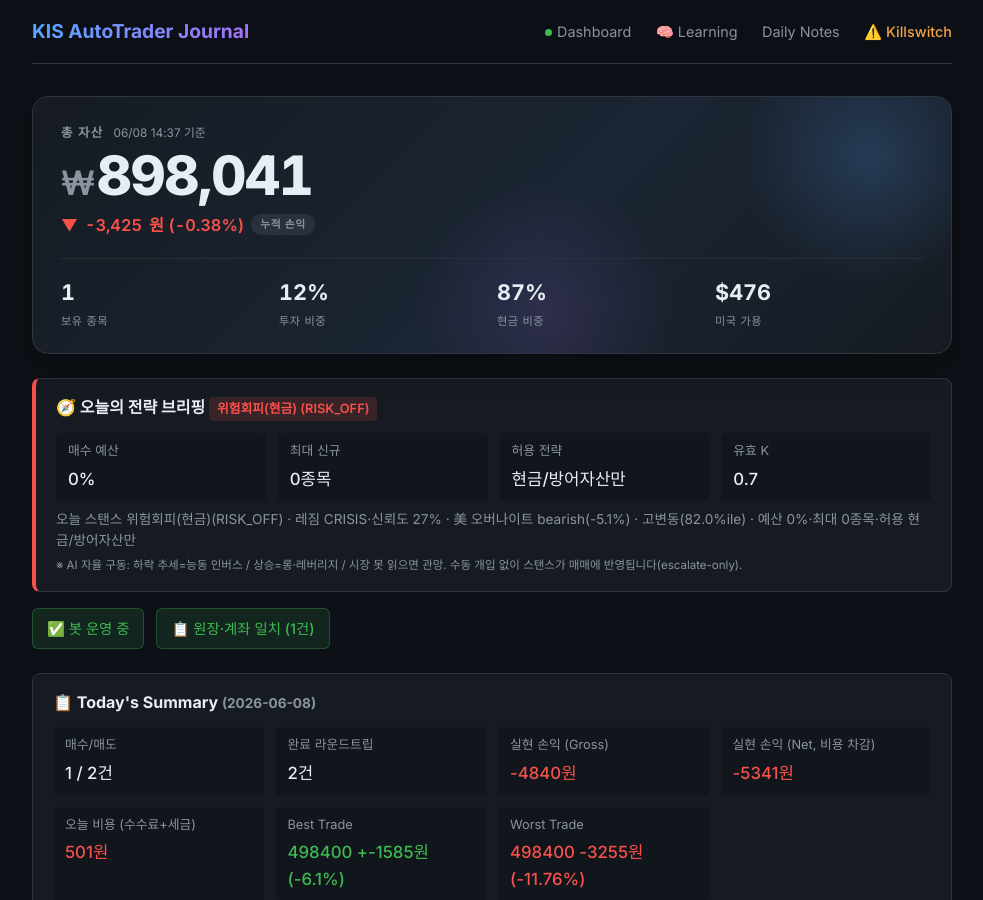
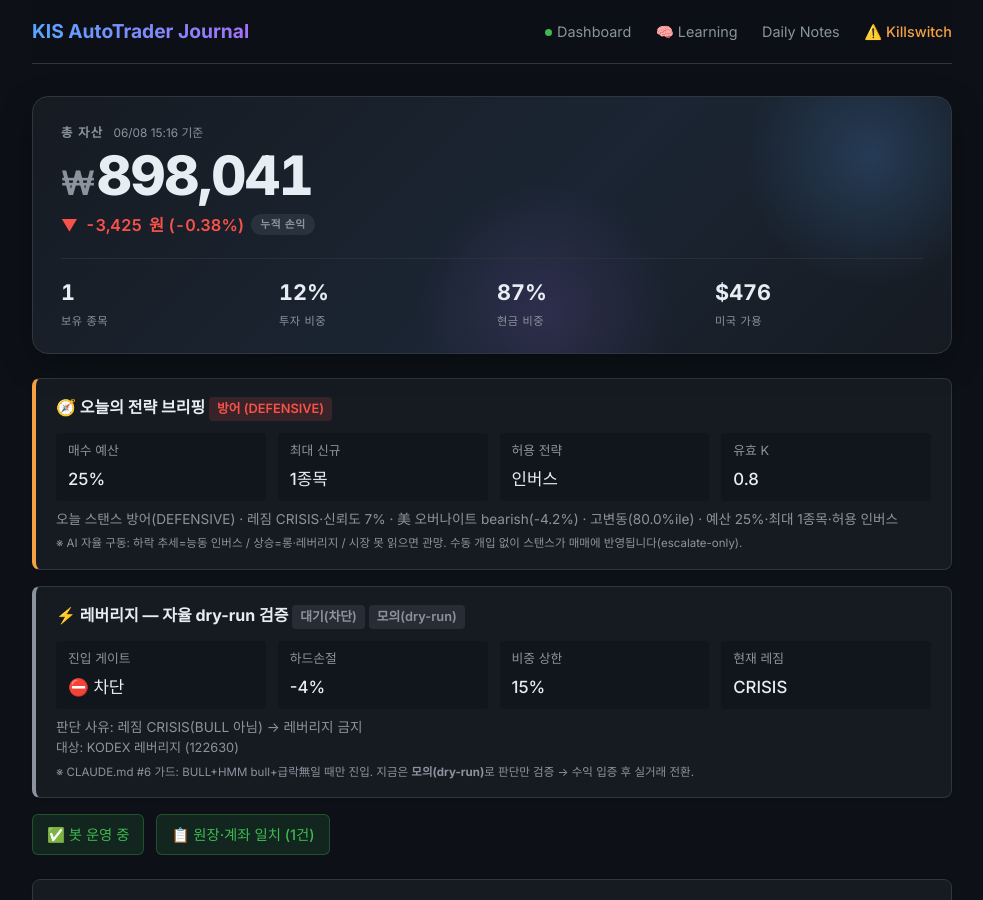
Before and after one commit to BudongJW/kis-trading-journal, a Jekyll site: the page built from index.html, in a window 1280 px wide and 900 px high. Shown: the whole window, without its empty margins (148-1131 px from the left). Built offline with Jekyll 4.4.1, drawn with Linux system fonts in a browser that asks for light colours; nearby versions of some CDN libraries; some of the changed text lies outside the part shown.

Commit message:
auto: portfolio update 15:16

```diff
--- a/_data/portfolio.json
+++ b/_data/portfolio.json
@@ -1,5 +1,5 @@
 {
-  "updated_at": "2026-06-08T14:37:17.693422",
+  "updated_at": "2026-06-08T15:16:32.086136",
   "initial_capital": 500000,
   "cash": 726981,
   "holdings": [
@@ -12,6 +12,9 @@
       "buy_price": 114630,
       "pnl": 10,
       "pnl_pct": 0.0,
+      "atr_at_buy": 0.0,
+      "hold_days": 1,
+      "peak_price": 114640,
       "stop_price": 111191
     }
   ],
@@ -49,7 +52,8 @@
       "side": "buy",
       "qty": 1,
       "price": 27670,
-      "amount": 27670
+      "amount": 27670,
+      "reason": ""
     },
     {
       "timestamp": "2026-06-04T09:13:38",
@@ -60,7 +64,8 @@
       "side": "buy",
       "qty": 1,
       "price": 166100,
-      "amount": 166100
+      "amount": 166100,
+      "reason": ""
     },
     {
       "timestamp": "2026-06-04T11:16:38",
@@ -71,7 +76,8 @@
       "side": "sell",
       "qty": 1,
       "price": 168510,
-      "amount": 168510
+      "amount": 168510,
+      "reason": ""
     },
     {
       "timestamp": "2026-06-04T14:44:06",
@@ -82,7 +88,8 @@
       "side": "buy",
       "qty": 1,
       "price": 169405,
-      "amount": 169405
+      "amount": 169405,
+      "reason": ""
     },
     {
       "timestamp": "2026-06-04T15:21:08",
@@ -93,7 +100,8 @@
       "side": "sell",
       "qty": 1,
       "price": 168400,
-      "amount": 168400
+      "amount": 168400,
+      "reason": ""
     },
     {
       "timestamp": "2026-06-05T09:11:01",
@@ -104,7 +112,8 @@
       "side": "buy",
       "qty": 1,
       "price": 26000,
-      "amount": 26000
+      "amount": 26000,
+      "reason": ""
     },
     {
       "timestamp": "2026-06-08T12:50:18",
@@ -115,7 +124,8 @@
       "side": "sell",
       "qty": 1,
       "price": 148420,
-      "amount": 148420
+      "amount": 148420,
+      "reason": ""
     },
     {
       "timestamp": "2026-06-08T12:50:19",
@@ -126,7 +136,8 @@
       "side": "sell",
       "qty": 2,
       "price": 24415,
-      "amount": 48830
+      "amount": 48830,
+      "reason": ""
     },
     {
       "timestamp": "2026-06-08T14:01:36",
@@ -137,7 +148,8 @@
       "side": "buy",
       "qty": 1,
       "price": 114625,
-      "amount": 114625
+      "amount": 114625,
+      "reason": ""
     }
   ],
   "realized": [
@@ -505,21 +517,21 @@
       "unrealized_pnl": 10,
       "net_deposit": 401466,
       "regime": "up",
-      "hmm_state": "unknown",
-      "confidence": 0.27,
-      "k_value": 0.6000000000000001
+      "hmm_state": "bear",
+      "confidence": 0.07,
+      "k_value": 0.7
     }
   ],
   "market": {
     "regime": "up",
-    "hmm_state": "unknown",
-    "confidence": 0.27,
+    "hmm_state": "bear",
+    "confidence": 0.07,
     "volatility": "high",
-    "vol_percentile": 82.0,
+    "vol_percentile": 80.0,
     "overnight_gap": {
       "direction": "bearish",
-      "strength": 1.32,
-      "action": "reduce_size"
+      "strength": 1.0,
+      "action": "skip"
     },
     "strong_sectors": [
       "IT"
@@ -528,7 +540,7 @@
   "strategy": {
     "name": "ETF 변동성 돌파 + 신호 융합",
     "params": {
-      "k": 0.6000000000000001,
+      "k": 0.7,
       "trend_ma": 20
     },
     "universe_count": 2,
@@ -557,11 +569,11 @@
     "enabled": true,
     "regime": "CRISIS",
     "confidence": 0.65,
-    "sma_ratio": 0.6897,
+    "sma_ratio": 0.6592,
     "canary_bad": 1,
     "canary_scores": {
-      "195930": 0.6326,
-      "132030": -1.4029
+      "195930": 0.454,
+      "132030": -1.392
     }
   },
   "us_session": {
@@ -614,18 +626,18 @@
   "learning": {
     "market": {
       "trend": "up",
-      "hmm_state": null,
-      "hmm_confidence": 0,
+      "hmm_state": "bear",
+      "hmm_confidence": 99.9,
       "volatility": "high",
-      "vol_percentile": 82.0,
-      "market_confidence": 0.27,
-      "analyzed_at": "2026-06-07"
+      "vol_percentile": 80.0,
+      "market_confidence": 0.07,
+      "analyzed_at": "2026-06-08 10:39"
     },
     "overnight": {
       "direction": "bearish",
-      "nasdaq_change": -5.11,
-      "sp500_change": -2.81,
-      "recommended_action": "reduce_size"
+      "nasdaq_change": -4.18,
+      "sp500_change": -2.64,
+      "recommended_action": "skip"
     },
     "strong_sectors": [
       "IT"
@@ -679,7 +691,7 @@
       ]
     },
     "strategy_params": {
-      "k": 0.6000000000000001,
+      "k": 0.7,
       "trend_ma": 20,
       "train_sharpe": 0.8,
       "val_sharpe": 5.14,
@@ -819,25 +831,44 @@
     }
   },
   "day_plan": {
-    "stance": "RISK_OFF",
-    "stance_kr": "위험회피(현금)",
-    "budget_pct": 0.0,
-    "max_new_positions": 0,
+    "stance": "DEFENSIVE",
+    "forced": false,
+    "auto_stance": "DEFENSIVE",
+    "stance_kr": "방어",
+    "budget_pct": 0.25,
+    "max_new_positions": 1,
     "allow_long": false,
-    "allow_inverse": false,
+    "allow_inverse": true,
     "allow_leverage": false,
-    "size_mult": 0.0,
-    "k_effective": 0.7,
-    "allow_summary": "현금/방어자산만",
-    "briefing": "오늘 스탠스 위험회피(현금)(RISK_OFF) · 레짐 CRISIS·신뢰도 27% · 美 오버나이트 bearish(-5.1%) · 고변동(82.0%ile) · 예산 0%·최대 0종목·허용 현금/방어자산만",
+    "size_mult": 0.4,
+    "k_effective": 0.8,
+    "allow_summary": "인버스",
+    "briefing": "오늘 스탠스 방어(DEFENSIVE) · 레짐 CRISIS·신뢰도 7% · 美 오버나이트 bearish(-4.2%) · 고변동(80.0%ile) · 예산 25%·최대 1종목·허용 인버스",
     "signals": {
       "regime": "CRISIS",
-      "confidence": 0.27,
+      "confidence": 0.07,
       "direction": "bearish",
-      "nasdaq_change": -5.11,
+      "nasdaq_change": -4.18,
       "high_vol": true,
-      "vol_percentile": 82.0,
+      "vol_percentile": 80.0,
       "rapid_level": "NONE"
     }
+  },
+  "leverage": {
+    "enabled": true,
+    "dry_run": true,
+    "gate_allowed": false,
+    "gate_reason": "레짐 CRISIS(BULL 아님) → 레버리지 금지",
+    "hard_stop_pct": 0.04,
+    "max_weight": 0.15,
+    "regime": "CRISIS",
+    "hmm_state": "bear",
+    "hmm_confidence": 0.999,
+    "universe": [
+      {
+        "symbol": "122630",
+        "name": "KODEX 레버리지"
+      }
+    ]
   }
 }
```
Also changed, not shown: state/trades.csv (+10 -10 lines).
